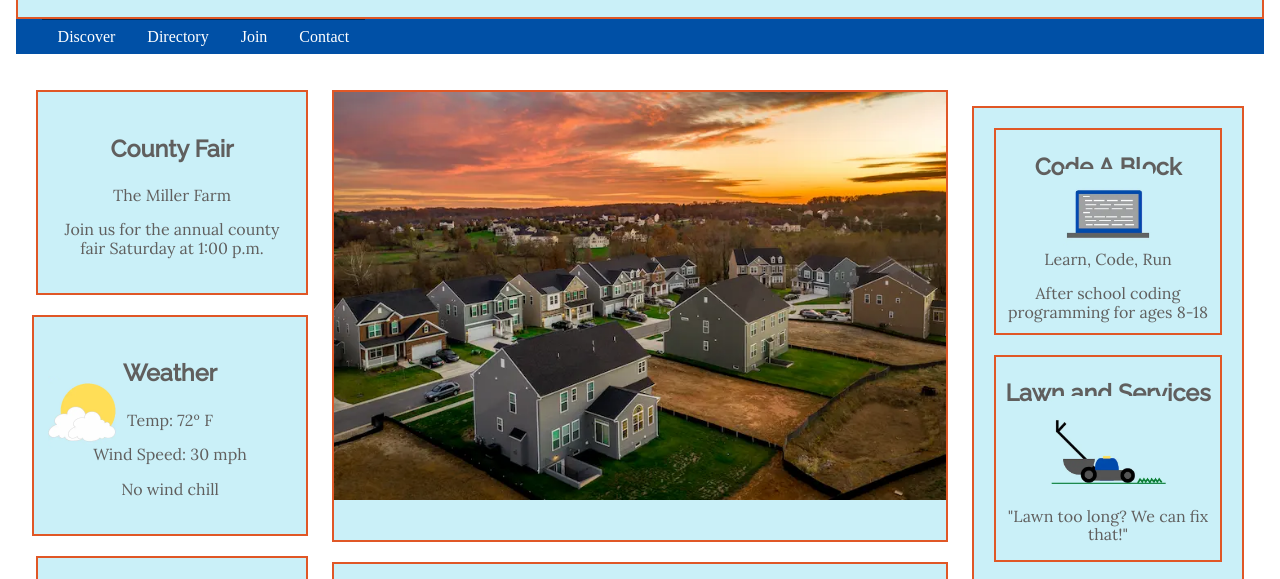
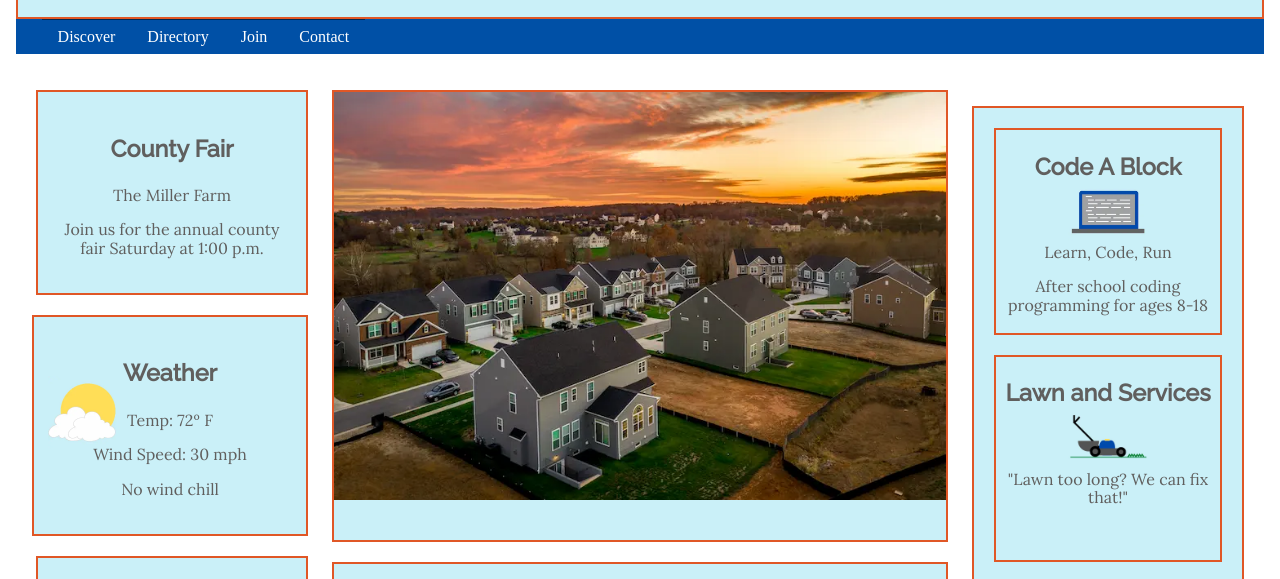
Before and after one commit to lilsoren/wdd230, a plain HTML site: page chamber/index.html in a window 1280 px wide. Shown: the part 170-749 px from the top of the page. Drawn offline with Linux system fonts and the light colour scheme.

Commit message:
fixed z index in spotlights

```diff
--- a/chamber/css/large.css
+++ b/chamber/css/large.css
@@ -103,6 +103,7 @@
     }
 
     #spot-1, #spot-2, #spot-3{
+        position: relative;
         z-index: 1;
         display: revert;
         width: inherit;
@@ -112,9 +113,12 @@
     }
 
     #spot-1 img, #spot-2 img, #spot-3 img{
+        position: relative;
         z-index: -2;
         margin-top: -35px;
         margin-bottom: -30px;
+        height: 80px;
+        width: auto;
     }
 
     .spot-1, .spot-2, .spot-3{
```
Also changed, not shown: chamber/images/635 Food Bank Illustrations & Clip Art - iStock Licensable.png (deleted).
